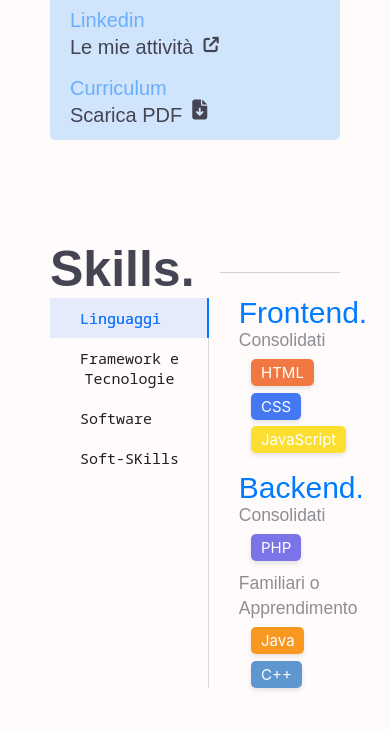
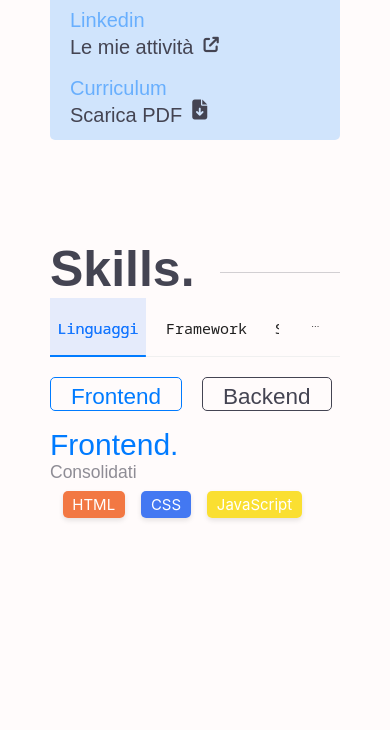
Before and after one commit to angeloPradella-github/portfolio-v1, a React (Vite) app: page / in a window 390 px wide. Shown: the part 2655-3385 px from the top of the page. Built offline with nearby package versions, Linux system fonts and the light colour scheme; some icons are missing; a web font is replaced by a local one.

Commit message:
responsive punto stabile

```diff
--- a/src/components/SkillsContainer/Languages.jsx
+++ b/src/components/SkillsContainer/Languages.jsx
@@ -1,17 +1,31 @@
-import { Tag } from "antd";
+import { Tag, Menu } from "antd";
+import { useState } from "react";
+import "./skillsStyles.css";
 
 const Languages = ({ tagContainerStyle }) => {
+  const [currentTab, setCurrentTab] = useState("frontend");
+
+  const handleClick = (e) => {
+    setCurrentTab(e.key);
+  };
+
+  const renderContent = () => {
+    switch (currentTab) {
+      case "frontend":
         return (
           <>
-      <h5 className="clr-accent">Frontend.</h5>
-
+            <h5 className="clr-accent mt-4">Frontend.</h5>
             <p className="text-sm opacity-60">Consolidati</p>
             <div style={tagContainerStyle}>
               <Tag color="#f06529df">HTML</Tag>
               <Tag color="#2965f1df">CSS</Tag>
               <Tag color="#fadb14df">JavaScript</Tag>
             </div>
-
+          </>
+        );
+      case "backend":
+        return (
+          <>
             <h5 className="mt-4 clr-accent">Backend.</h5>
             <div className="flex flex-wrap gap-2">
               <article className="mr-4">
@@ -20,7 +34,6 @@ const Languages = ({ tagContainerStyle }) => {
                   <Tag color="#7b74e8">PHP</Tag>
                 </div>
               </article>
-
               <article className="">
                 <p className="text-sm opacity-60">Familiari o Apprendimento</p>
                 <div style={tagContainerStyle}>
@@ -31,6 +44,25 @@ const Languages = ({ tagContainerStyle }) => {
             </div>
           </>
         );
+      default:
+        return null;
+    }
+  };
+
+  return (
+    <>
+      <Menu
+        onClick={handleClick}
+        selectedKeys={[currentTab]}
+        mode="horizontal"
+        style={{ background: "none", borderBottom: "none" }}
+      >
+        <Menu.Item key="frontend">Frontend</Menu.Item>
+        <Menu.Item key="backend">Backend</Menu.Item>
+      </Menu>
+      {renderContent()}
+    </>
+  );
 };
 
 export default Languages;
--- a/src/components/SkillsContainer/SkillsSection.jsx
+++ b/src/components/SkillsContainer/SkillsSection.jsx
@@ -1,6 +1,6 @@
 import { useState } from "react";
 import { Tabs } from "antd";
-import { Tag } from "antd";
+import { useMediaQuery } from "react-responsive";
 
 // Sezioni
 import Languages from "./Languages";
@@ -10,6 +10,7 @@ import SoftSkills from "./SoftSkills";
 
 export default function SkillsSection() {
   const [activeKey, setActiveKey] = useState("1");
+  const isMobile = useMediaQuery({ query: "(max-width: 640px)" });
 
   const handleTabChange = (key) => {
     setActiveKey(key);
@@ -38,15 +39,12 @@ export default function SkillsSection() {
     {
       label: (
         <>
-          <h6>
-            Framework e<br />
-            Tecnologie
-          </h6>
+          <h6>Framework</h6>
         </>
       ),
       // ---------------Tecnologie e framework---------------
       key: "2",
-      children: <FrameworksAndTech tagContainerStyle={tagContainerStyle} />,
+      children: <Tabs items={Languages({ tagContainerStyle })} />,
     },
     {
       label: (
@@ -77,12 +75,13 @@ export default function SkillsSection() {
         Skills.
       </h2>
       <Tabs
-        tabPosition="left"
+        tabPosition={isMobile ? "top" : "left"}
+        tabBarGutter={isMobile ? 10 : undefined}
         activeKey={activeKey}
         onChange={handleTabChange}
         items={tabItems}
         style={{}}
-        className="max-w-fit clr-neutral ff-normal fs-p"
+        className="w-full clr-neutral ff-normal fs-p"
       />
     </section>
   );
--- /dev/null
+++ b/src/components/SkillsContainer/skillsStyles.css
@@ -0,0 +1,54 @@
+#root .ant-menu-item-only-child {
+  height: auto !important;
+  line-height: initial;
+}
+
+#root .ant-menu-item-only-child::after {
+  border: none;
+}
+
+#root .ant-menu-item {
+  padding-top: 4.5px;
+  font-size: 18px;
+  margin-right: 16px;
+  font-family: var(--ff-normal);
+  border: 1px solid var(--clr-neutral);
+  border-radius: 4px;
+  color: var(--clr-neutral);
+}
+
+#root .ant-menu-item-selected {
+  color: var(--clr-accent);
+  border-color: var(--clr-accent);
+}
+
+#root .ant-menu-item-active {
+  border-color: var(--clr-accent);
+  color: var(--clr-accent);
+  text-shadow: 2px 2px 4px rgba(0, 0, 0, 0.1);
+}
+
+#root .ant-menu-item-selected::after {
+  border: none;
+}
+
+#root .ant-menu-item-active::after {
+  border: none;
+}
+
+#root .ant-tabs-nav-wrap {
+  width: 100% !important;
+  display: flex;
+  justify-content: space-between !important;
+}
+
+#root .ant-tabs-nav-list {
+  width: 100% !important;
+}
+@media screen and (max-width: 640px) {
+  #root .ant-tabs-tab {
+    width: 100% !important;
+    justify-content: center;
+    padding: 10px 6px;
+  }
+}
--- a/src/css/index.css
+++ b/src/css/index.css
@@ -112,10 +112,10 @@
 
 #root .ant-tabs-tab:hover {
   background-color: rgba(0, 102, 255, 0.1);
+  color: var(--clr-accent);
 }
 
-/* Sposta la barra di progressione a sinistra */
-#root .ant-tabs.ant-tabs-left .ant-tabs-nav-wrap {
+/* #root .ant-tabs.ant-tabs-left .ant-tabs-nav-wrap {
   display: flex;
   flex-direction: row-reverse;
 }
@@ -126,7 +126,7 @@
 
 #root .ant-tabs.ant-tabs-left .ant-tabs-ink-bar {
   order: 2 !important;
-}
+} */
 
 /* ___________________________SKILLS_____________________ */
 
--- a/src/main.jsx
+++ b/src/main.jsx
@@ -2,8 +2,4 @@ import React from "react";
 import ReactDOM from "react-dom/client";
 import App from "./App";
 
-ReactDOM.createRoot(document.getElementById("root")).render(
-  <React.StrictMode>
-    <App />
-  </React.StrictMode>
-);
+ReactDOM.createRoot(document.getElementById("root")).render(<App />);
```
Lines whose indentation alone changed are shown as unchanged.
